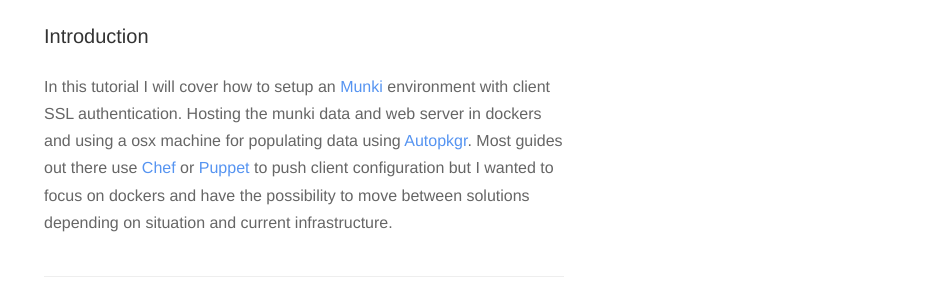
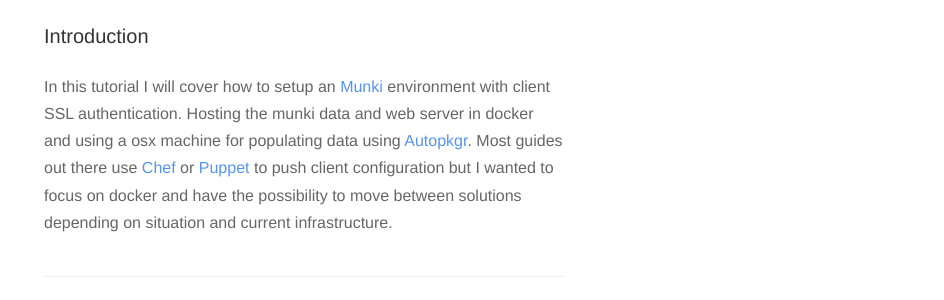
Before and after one commit to erikaulin/erikaulin.github.io, a Jekyll site: the page built from _posts/2015-08-23-Munki-SSL-part1.markdown, in a window 1280 px wide and 1400 px high. Shown: the part 282-582 px from the top of the window, without its empty margins (336-1280 px from the left). Built offline with Jekyll 4.4.1, drawn with Linux system fonts in a browser that asks for light colours; nearby versions of some CDN libraries; Markdown is read by kramdown in place of the engine named in the settings; some of the changed text lies outside the part shown.

Commit message:
renamed dockers to docker

```diff
--- a/_posts/2015-08-23-Munki-SSL-part1.markdown
+++ b/_posts/2015-08-23-Munki-SSL-part1.markdown
@@ -1,11 +1,11 @@
 ---
 title:  "Munki with SSL Part1"
 date:   2015-08-23 12:20:00
-description: Setup a Munki environment with Dockers .
+description: Setup a Munki environment with docker .
 ---
 
 ### Introduction
-In this tutorial I will cover how to setup an [Munki](https://www.munki.org/munki) environment with client SSL authentication. Hosting the munki data and web server in dockers and using a osx machine for populating data using [Autopkgr](https://github.com/lindegroup/autopkgr). Most guides out there use [Chef](https://www.chef.io) or [Puppet](https://puppetlabs.com) to push client configuration but I wanted to focus on dockers and have the possibility to move between solutions depending on situation and current infrastructure.
+In this tutorial I will cover how to setup an [Munki](https://www.munki.org/munki) environment with client SSL authentication. Hosting the munki data and web server in docker and using a osx machine for populating data using [Autopkgr](https://github.com/lindegroup/autopkgr). Most guides out there use [Chef](https://www.chef.io) or [Puppet](https://puppetlabs.com) to push client configuration but I wanted to focus on docker and have the possibility to move between solutions depending on situation and current infrastructure.
 
 ***
 
@@ -41,7 +41,7 @@
 
 *Want to use a CLI to check hosts MAC Address but during this lab lets use VMware Fusion App and check each hosts Network > Settings > Advanced Options and write down the MAC Address.*
 
-Added three host in my case, dockers(munki) vm, osx client vm and a osx server vm.
+Added three host in my case, docker(munki) vm, osx client vm and a osx server vm.
 
 {% highlight bash %}
 host munki {
```
Also changed, not shown: 4 other files.
